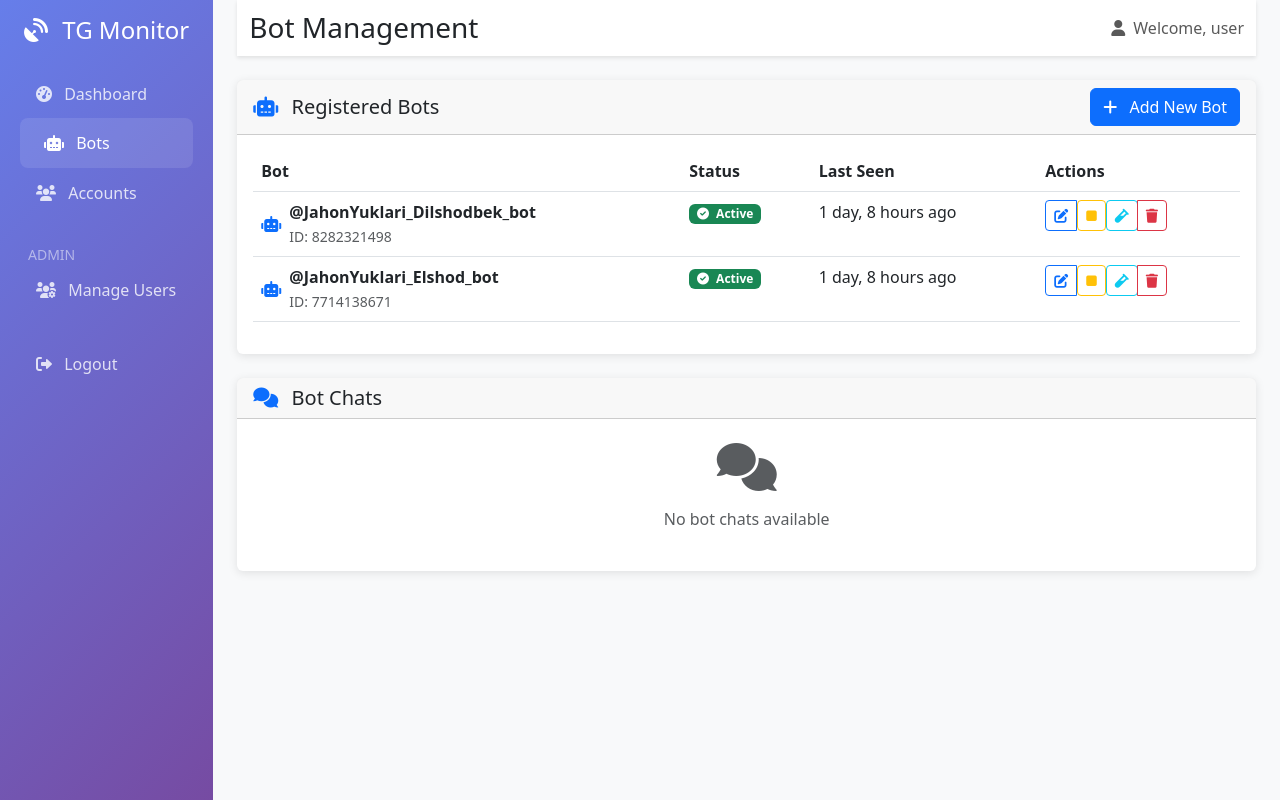
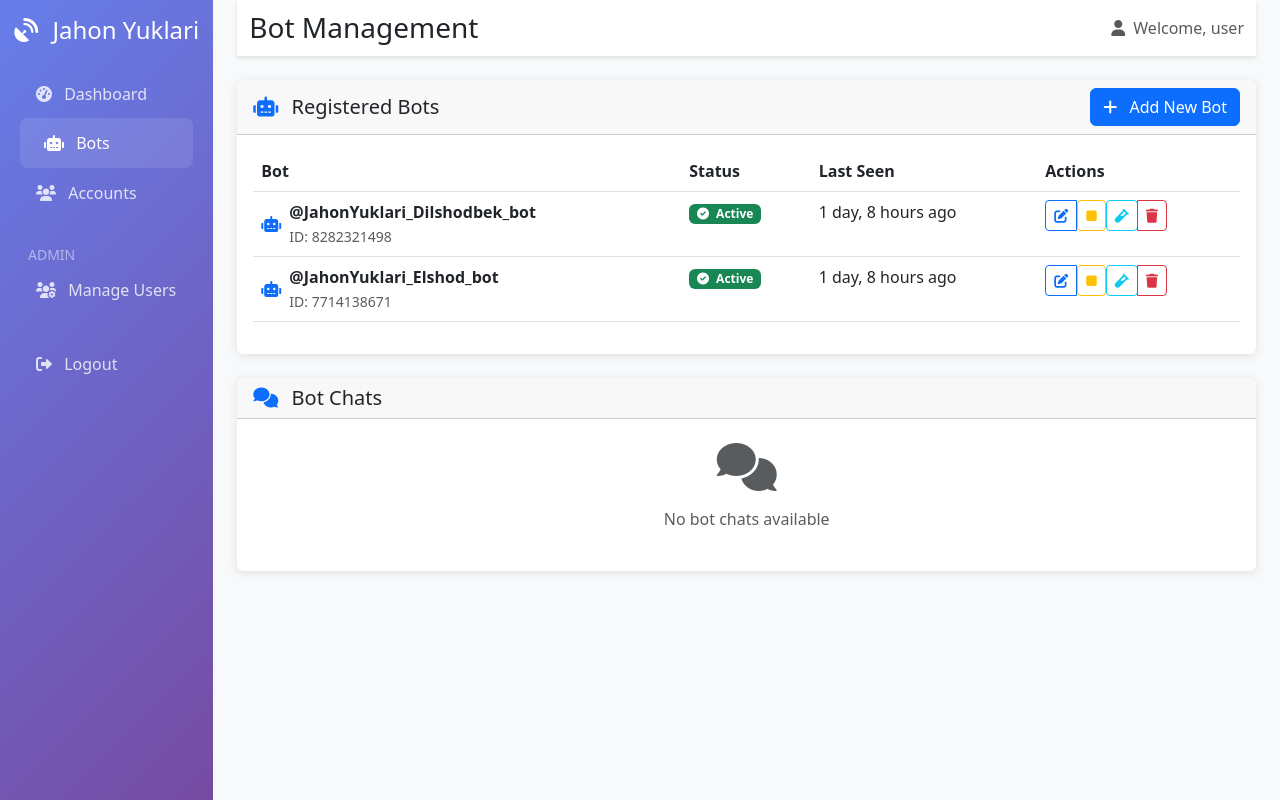
Before and after one commit to anons0/monitoring-system, a Django app: page /bots/ in a window 1280 px wide. Run offline with Django 4.2, Linux system fonts and the light colour scheme; a user stored in the database is signed in; data comes from the database, SQL or seed files in the repository; data that the repository does not hold is empty; parts of the project's set-up code (start-up, migrations or seed data) failed here and were passed over; some libraries are stand-ins or nearby versions.

Commit message:
some changes fixed 12

```diff
--- a/backend/templates/base.html
+++ b/backend/templates/base.html
@@ -96,7 +96,7 @@
                     <div class="text-center mb-4">
                         <h4 class="text-white">
                             <i class="fas fa-satellite-dish me-2"></i>
-                            TG Monitor
+                            Jahon Yuklari
                         </h4>
                     </div>
 
```
